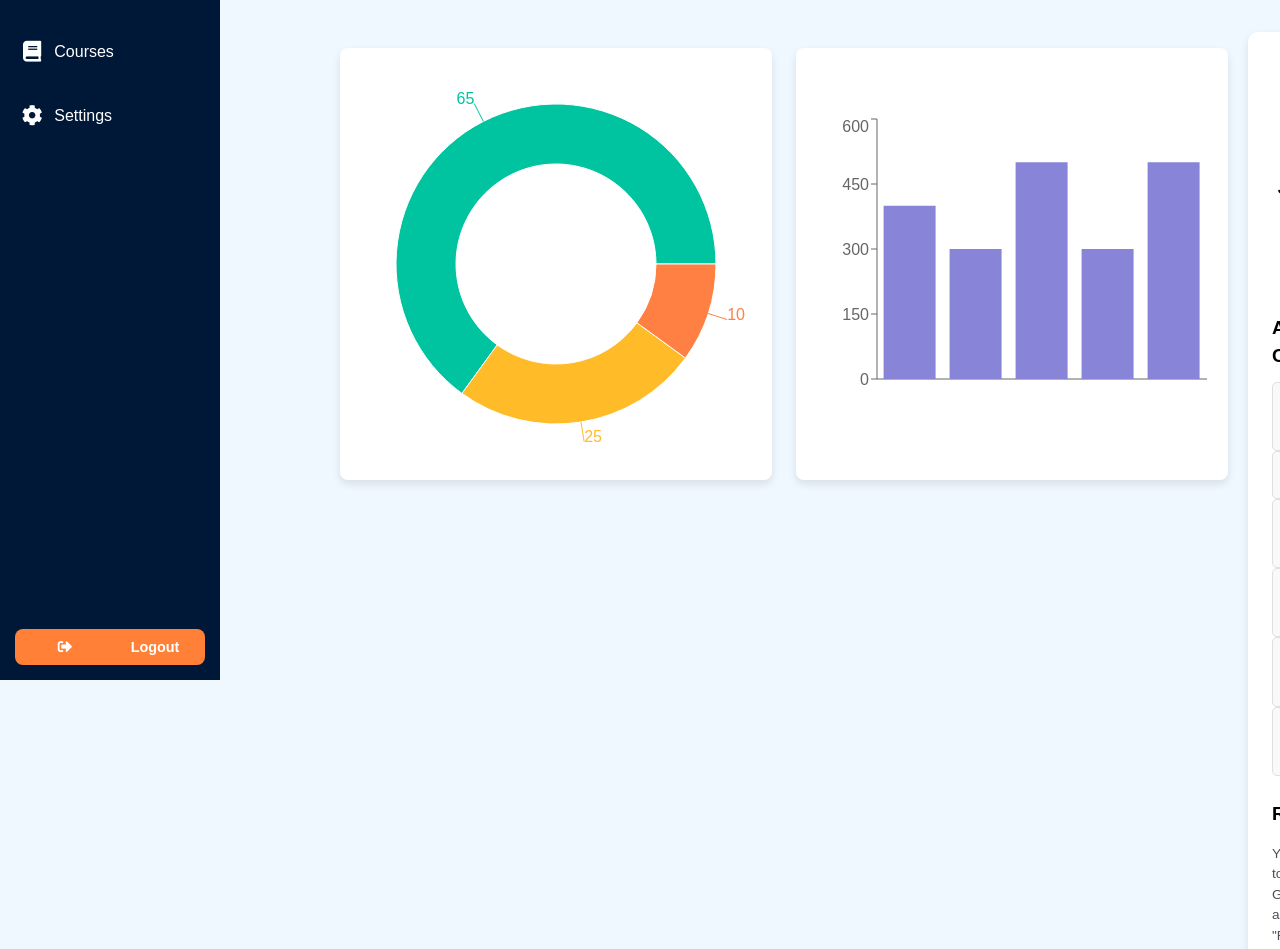
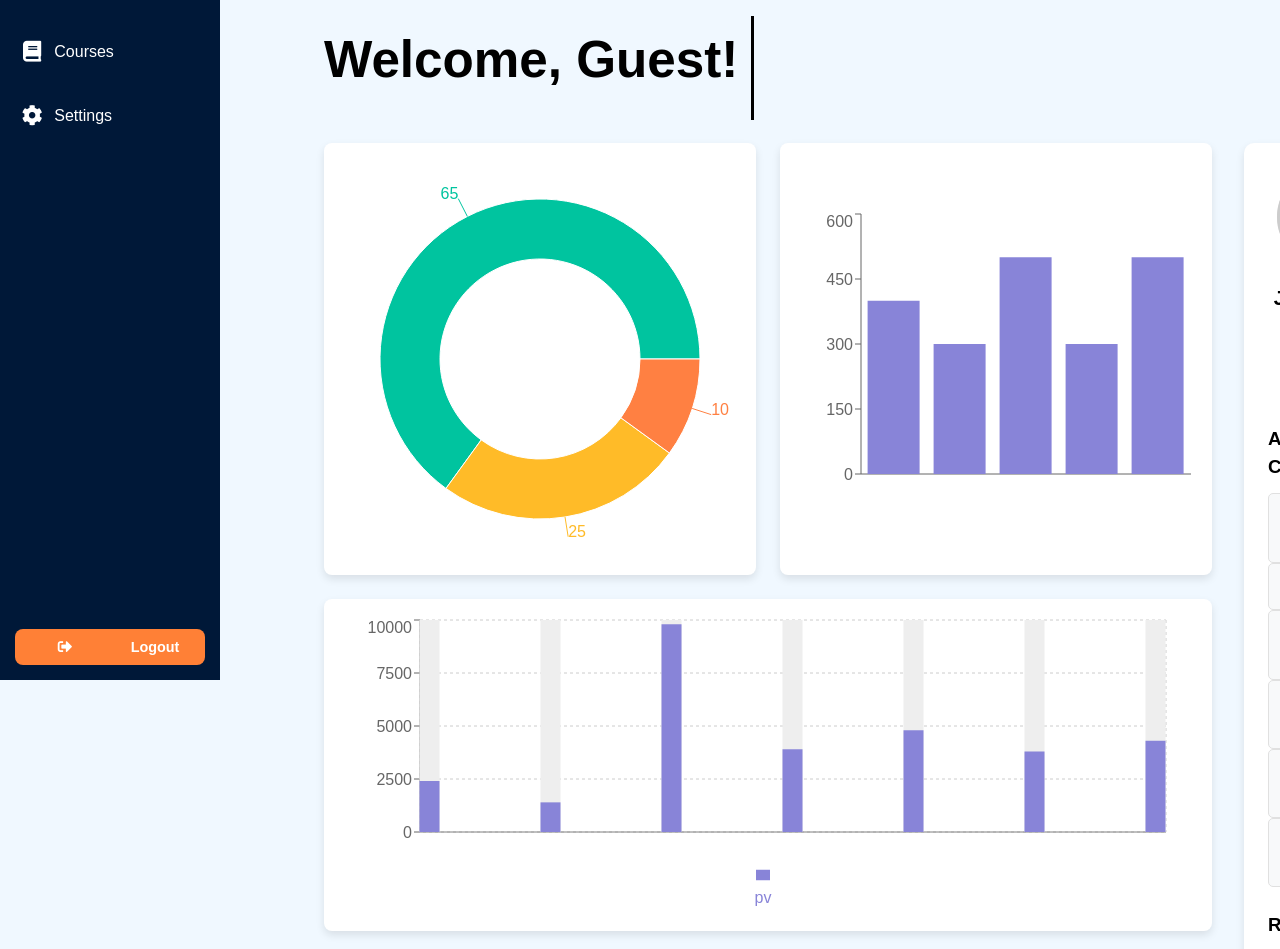
Before and after one commit to IngCarrillo12/RetoCUC-Mangus, a React (Vite) app in the folder frontend/: page /home in a window 1280 px wide. Shown: the part 120-1069 px from the top of the page. Built offline with nearby package versions, Linux system fonts and the light colour scheme.

Commit message:
[Frontend] Multiples cambios a home incluyendo login, registro, grafico, y texto de bienvenida

```diff
--- /dev/null
+++ b/frontend/src/components/GraphicResource.jsx
@@ -0,0 +1,34 @@
+// components/GraphicResource.jsx
+import React, { PureComponent } from 'react';
+import { BarChart, Bar, XAxis, YAxis, CartesianGrid, Tooltip, Legend, ResponsiveContainer } from 'recharts';
+
+const data = [
+  { name: 'Page A', uv: 4000, pv: 2400, amt: 2400 },
+  { name: 'Page B', uv: 3000, pv: 1398, amt: 2210 },
+  { name: 'Page C', uv: 2000, pv: 9800, amt: 2290 },
+  { name: 'Page D', uv: 2780, pv: 3908, amt: 2000 },
+  { name: 'Page E', uv: 1890, pv: 4800, amt: 2181 },
+  { name: 'Page F', uv: 2390, pv: 3800, amt: 2500 },
+  { name: 'Page G', uv: 3490, pv: 4300, amt: 2100 },
+];
+
+export default class BarChartExample extends PureComponent {
+  render() {
+    return (
+      <ResponsiveContainer width="100%" height={300}>
+        <BarChart
+          data={data}
+          margin={{ top: 5, right: 30, left: 20, bottom: 5 }}
+          barSize={20}
+        >
+          <XAxis dataKey="name" scale="point" padding={{ left: 10, right: 10 }} />
+          <YAxis />
+          <Tooltip />
+          <Legend />
+          <CartesianGrid strokeDasharray="3 3" />
+          <Bar dataKey="pv" fill="#8884d8" background={{ fill: '#eee' }} />
+        </BarChart>
+      </ResponsiveContainer>
+    );
+  }
+}
--- a/frontend/src/pages/Home.jsx
+++ b/frontend/src/pages/Home.jsx
@@ -1,19 +1,37 @@
-import '../style/home.css'
+import '../style/home.css';
 import React, { useEffect, useState } from "react";
 import { Header } from "../components/header.jsx";
-import { CardCourse } from '../components/CardCourse.jsx'
-import { GraphicTort } from '../components/GraphicTort.jsx'
-import { GraphicBar } from '../components/GraphicBar.jsx'
+import { CardCourse } from '../components/CardCourse.jsx';
+import { GraphicTort } from '../components/GraphicTort.jsx';
+import { GraphicBar } from '../components/GraphicBar.jsx';
 import { MenuHome } from "../components/MenuHome.jsx";
 import FormCreate from '../components/FormCreate.jsx';
 import { SearchBar } from "../components/SearchBar.jsx";
+import BarChartExample from '../components/GraphicResource.jsx';
+import { useAuthStore } from "../store/AuthStore.jsx"; // Importamos el store para obtener el usuario
 
-export const Home= () => {
+// Componente TitleTyping dinámico
+const TitleTyping = ({ text }) => {
+  const textRef = React.useRef(null);
 
-  const [Courses, setCourses] = useState(false)
-  const [Dashboard, setDashboard] = useState(true)
-  const [Formulario, setFormulario] = useState(false)
-  const [searchQuery, setSearchQuery] = useState("")
+  useEffect(() => {
+    const element = textRef.current;
+    const textWidth = element.scrollWidth; // Obtén el ancho del texto
+    const animationDuration = `${text.length / 10}s`; // Calcula la duración basada en el texto
+
+    element.style.animation = `typing ${animationDuration} steps(${text.length}, end) forwards, blink 0.75s step-end infinite`;
+    element.style.setProperty('--text-width', `${textWidth}px`);
+  }, [text]);
+
+  return <h1 className="title-typing" ref={textRef}>{text}</h1>;
+};
+
+export const Home = () => {
+  const { user } = useAuthStore(); // Obtenemos el usuario autenticado
+  const [Courses, setCourses] = useState(false);
+  const [Dashboard, setDashboard] = useState(true);
+  const [Formulario, setFormulario] = useState(false);
+  const [searchQuery, setSearchQuery] = useState("");
 
   const courseList = [
     { id: 1, title: "Web Design templates", description: "Learn web design.", progress: 75 },
@@ -24,38 +42,22 @@ export const Home= () => {
     { id: 6, title: "Responsive Web Design", description: "Create designs that adapt to all screen sizes.", progress: 80 },
   ];
 
-  <div className="courses-grid">
-    {courseList.map((course) => (
-      <CardCourse
-        key={course.id}
-        title={course.title}
-        description={course.description}
-        progress={course.progress}
-      />
-    ))}
-  </div>;
-
   const filteredCourses = courseList.filter((course) =>
     course.title.toLowerCase().includes(searchQuery.toLowerCase())
   );
 
-  {filteredCourses.map((course) => (
-    <CardCourse
-      key={course.id}
-      title={course.title}
-      description={course.description}
-      progress={course.progress || 0}
-    />
-  ))}
-
   return (
     <div className="container-home">
-       <MenuHome  setCourses={setCourses} setDashboard={setDashboard} setFormulario={setFormulario} courseList={courseList}/>
+      <MenuHome setCourses={setCourses} setDashboard={setDashboard} setFormulario={setFormulario} courseList={courseList} />
       <div className="home-content">
-          <Header/>
+        <Header />
         <div className="content-info">
-              {
-                Dashboard && (
+          {/* Cambiamos el título dinámico para usar el nombre del usuario */}
+          {Dashboard && (
+            <div>
+              <div className="home-header">
+                <TitleTyping text={`Welcome, ${user?.nombre || "Guest"}!`} />
+              </div>
               <div className="dashboard">
                 <div className="dashboard-left">
                   <div className="dashboard-graphics">
@@ -64,6 +66,9 @@ export const Home= () => {
                     </div>
                     <div>
                       <GraphicBar />
+                    </div>
+                    <div>
+                      <BarChartExample />
                     </div>
                   </div>
                 </div>
@@ -74,14 +79,16 @@ export const Home= () => {
                       alt="Profile"
                       className="profile-image"
                     />
-                        <h2 className="profile-name">Juan Pérez</h2>
-                        <p className="profile-job">Professor - Computer Science</p>
+                    <h2 className="profile-name">{user?.nombre || "Juan Pérez"}</h2>
+                    <p className="profile-job">{user?.area || "Professor - Computer Science"}</p>
                   </div>
                   <div className="active-courses">
                     <h3>Active Courses</h3>
                     <ul>
                       {courseList.map((course) => (
-                            <li className="course-card" key={course.id}>{course.title}</li>
+                        <li className="course-card" key={course.id}>
+                          {course.title}
+                        </li>
                       ))}
                     </ul>
                   </div>
@@ -95,8 +102,8 @@ export const Home= () => {
                   </div>
                 </div>
               </div>
-                )
-              }
+            </div>
+          )}
 
           {Courses && (
             <div className="content-courses">
@@ -118,12 +125,7 @@ export const Home= () => {
             </div>
           )}
 
-            {
-              Formulario?
-              <FormCreate/>
-              :''
-            }
-
+          {Formulario && <FormCreate />}
         </div>
       </div>
     </div>
--- a/frontend/src/style/home.css
+++ b/frontend/src/style/home.css
@@ -77,7 +77,7 @@
     display: grid;
     grid-template-columns: repeat(auto-fit, minmax(250px, 1fr));
     gap: 1.5rem;
-    padding: 1rem;
+    /* padding: 1rem; */
 }
 
 .dashboard-graphics > div {
@@ -200,3 +200,28 @@
     margin-left: 200px;
     width: calc(100% - 200px);
   }
+
+  .title-typing {
+    border-right: 3px solid;
+    white-space: nowrap;
+    overflow: hidden;
+    display: inline-block;
+    width: 0;
+    animation: blink 0.75s step-end infinite;
+  }
+
+  @keyframes typing {
+    to {
+      width: var(--text-width);
+    }
+  }
+
+  @keyframes blink {
+    50% {
+      border-color: transparent;
+    }
+  }
+
+  .dashboard-graphics > div:nth-child(3) {
+    grid-column: span 2; /* Hace que el tercer gráfico ocupe ambas columnas */
+}
--- a/frontend/src/style/login.css
+++ b/frontend/src/style/login.css
@@ -21,6 +21,7 @@
     justify-content: center;
     align-items: center;
     height: 100vh;
+    background-color: white;
 }
 .login-container-img{
     display: flex;
--- a/frontend/src/style/register.css
+++ b/frontend/src/style/register.css
@@ -4,6 +4,7 @@
     justify-content: center;
     align-items: center;
     height: 100vh;
+    background-color: white;
 }
 .register-form{
     background-color: white;
```
Also changed, not shown: 2 other files (tests, documents, lock files or other folders). Lines whose indentation alone changed are shown as unchanged.
